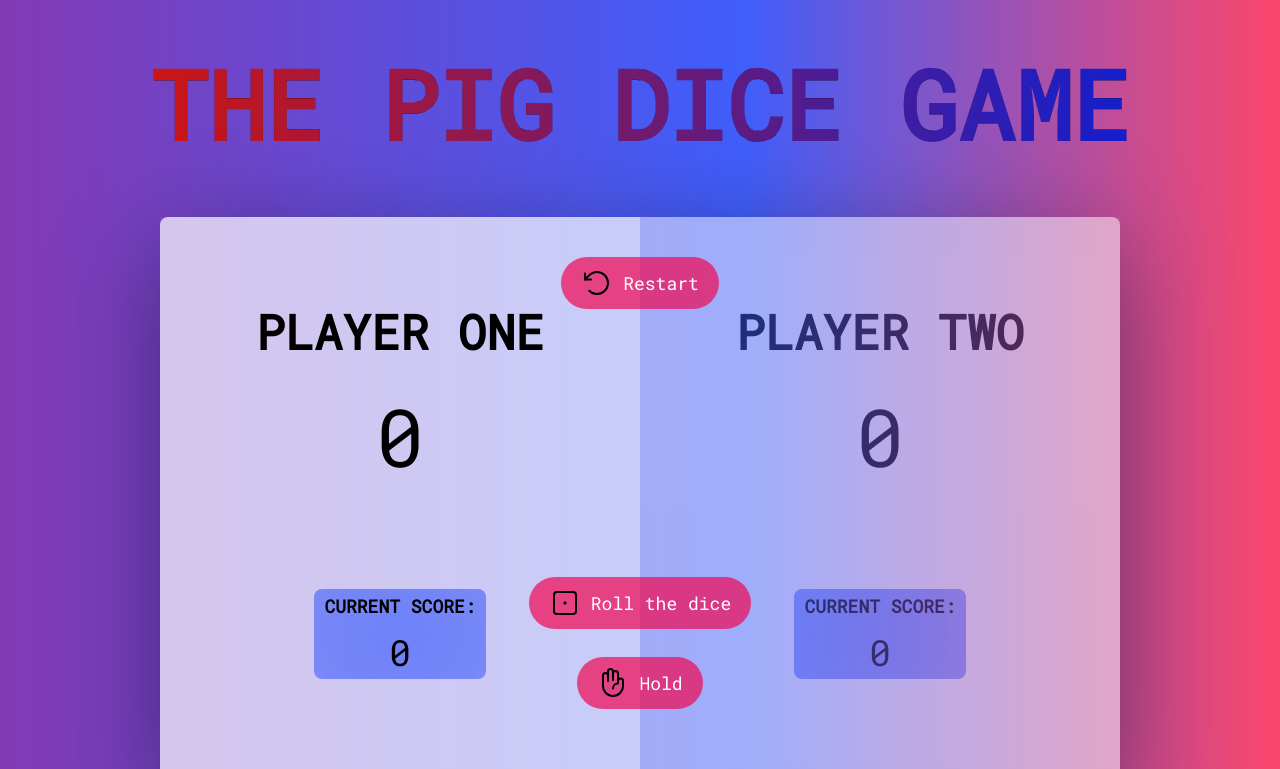
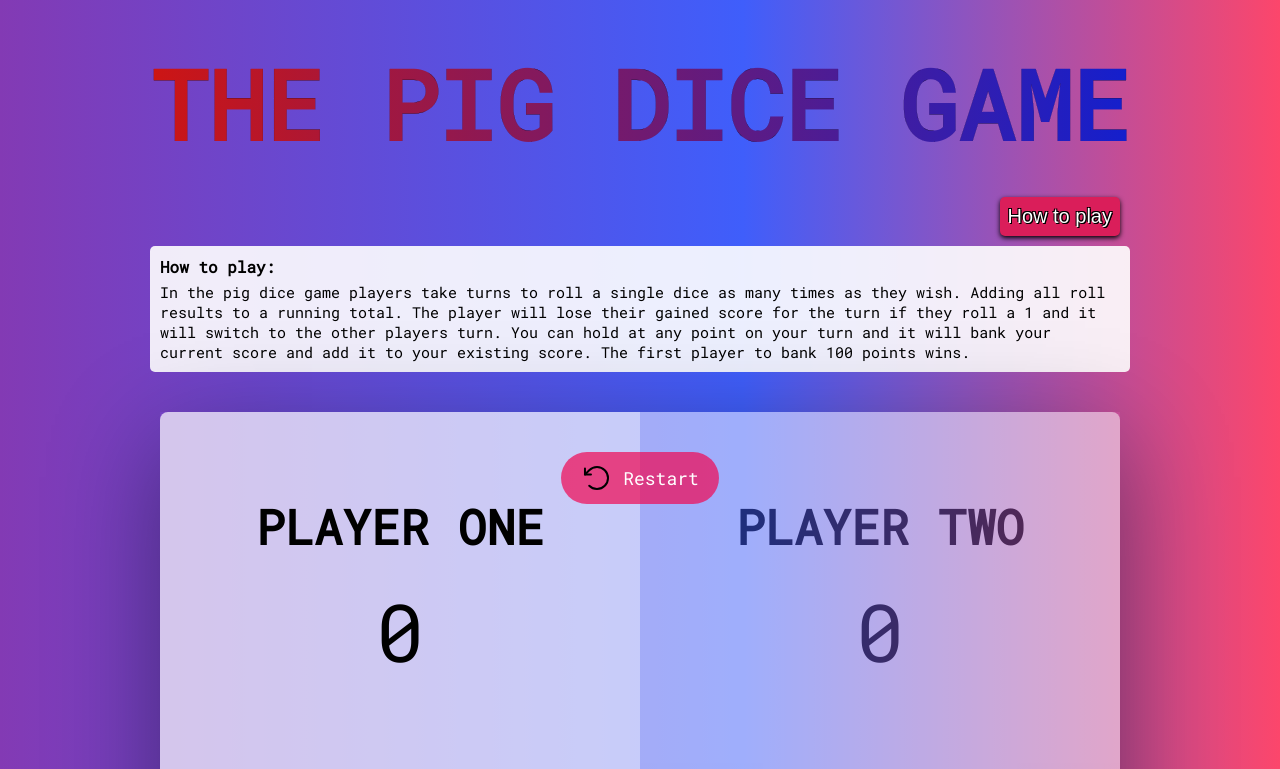
Before and after one commit to SueHafi/pig-dice-game, a plain HTML site: page index.html in a window 1280 px wide. Shown: the top 769 px of the page. Drawn offline with Linux system fonts and the light colour scheme.

Commit message:
started to add "how to play" section

```diff
--- a/index.html
+++ b/index.html
@@ -11,15 +11,30 @@
       rel="stylesheet"
     />
     <link href="./style.css" rel="stylesheet" />
-    <link href="./queries.css" rel="stylesheet" />
     <script src="./script.js" defer></script>
     <title>Pig Dice Game</title>
   </head>
   <body>
     <main class="main-content">
-      <header>
-        <h1 class="header">The pig dice game</h1>
-      </header>
+      <div class="header-container">
+        <header>
+          <h1 class="header">The pig dice game</h1>
+        </header>
+        <button class="instructions-btn" data-id="instructions-button">
+          How to play
+        </button>
+        <div class="instructions-container">
+          <h3 class="instructions-title">How to play:</h3>
+          <p class="instructions-text">
+            In the pig dice game players take turns to roll a single dice as
+            many times as they wish. Adding all roll results to a running total.
+            The player will lose their gained score for the turn if they roll a
+            1 and it will switch to the other players turn. You can hold at any
+            point on your turn and it will bank your current score and add it to
+            your existing score. The first player to bank 100 points wins.
+          </p>
+        </div>
+      </div>
       <div class="outer-container">
         <div class="inner-container">
           <img
--- a/queries.css
+++ /dev/null
@@ -1,71 +0,0 @@
-/* 768 screen sizes and up */
-
-@media (min-width: 48em) {
-  footer {
-    font-size: 1.6rem;
-  }
-
-  .header {
-    font-size: 9.6rem;
-  }
-
-  .outer-container {
-    padding: 20px;
-  }
-
-  .player-container-style {
-    padding: 20px 40px 100px 40px;
-  }
-
-  .player-title {
-    font-size: 4.8rem;
-  }
-
-  .player-score--style {
-    font-size: 8rem;
-  }
-
-  .icon {
-    height: 32px;
-    width: 32px;
-  }
-
-  .button {
-    font-size: 1.8rem;
-    padding: 10px 20px;
-    gap: 10px;
-  }
-  .button--restart {
-    top: 40px;
-  }
-
-  .button--roll {
-    bottom: 150px;
-  }
-
-  .button--hold {
-    bottom: 70px;
-  }
-
-  .current-score-box {
-    height: 90px;
-  }
-
-  .current-score-title {
-    font-size: 1.8rem;
-    margin-bottom: 10px;
-  }
-
-  .current-score--style {
-    font-size: 3.6rem;
-  }
-
-  .dice {
-    height: 120px;
-    top: 20rem;
-  }
-
-  .winner-crown {
-    font-size: 4.8rem;
-  }
-}
--- a/script.js
+++ b/script.js
@@ -1,3 +1,5 @@
+const instructionsBtn = document.querySelector('[data-id="instructions-button"]');
+
 const player1ScoreElement = document.querySelector(
   '[data-id="player-score--1"]'
 );
@@ -28,7 +30,7 @@ const player1CrownElement = document.querySelector(
 const player2CrownElement = document.querySelector(
   '[data-id="winner-crown--2"]'
 );
-
+instructionsBtn.addEventListener("click", handleInstructionsBtnClicked);
 rollButtonElement.addEventListener("click", handleRollTheDiceButtonClicked);
 holdButtonElement.addEventListener("click", handleHoldButtonClicked);
 restartButtonElement.addEventListener("click", handleRestartButtonClicked);
@@ -40,6 +42,17 @@ let player1Score = 0;
 let player2Score = 0;
 
 player1ContainerBackgroundElement.classList.add("active-player");
+
+let instructionsShowing = false;
+function handleInstructionsBtnClicked() {
+  if(!instructionsShowing) {
+    instructionsBtn.textContent='Click me to close';
+    instructionsShowing = true;
+  } else {
+    instructionsBtn.textContent='How to play'
+    instructionsShowing = false;
+  }
+}
 
 function handleRestartButtonClicked() {
   activePlayer = "player1";
--- a/style.css
+++ b/style.css
@@ -20,6 +20,7 @@ body {
     rgba(252, 70, 107, 1) 100%
   );
   font-family: "Roboto Mono", monospace;
+  min-height: 100vh;
 }
 
 footer {
@@ -43,10 +44,17 @@ a:active {
 .main-content {
   display: grid;
   grid-template-rows: 1fr auto 1fr;
-  height: 100%;
+  min-height: 100vh;
   margin: auto;
   max-width: 100rem;
   padding-top: 40px;
+  padding-bottom: 40px;
+  position: relative;
+}
+
+.header-container {
+  display: flex;
+  flex-direction: column;
 }
 
 .header {
@@ -57,10 +65,55 @@ a:active {
   background: #121fcf;
   background: linear-gradient(to left, #121fcf 0%, #cf1512 100%);
   -webkit-background-clip: text;
+  background-clip: text;
   -webkit-text-fill-color: transparent;
   -webkit-text-stroke-width: 0.1px;
   -webkit-text-stroke-color: black;
   margin-bottom: 30px;
+}
+
+.instructions-btn {
+  display: block;
+  background-color: #da1e5a;
+  color: white;
+  text-shadow: -1px -1px 0 black, 1px -1px 0 black, 1px 1px 0 black,
+    1px 1px 0 black;
+  border-radius: 5px;
+  padding: 5px;
+  font-size: 1.4rem;
+  cursor: pointer;
+  border: none;
+  box-shadow: 0px 2px 5px black;
+  margin-top: auto;
+  margin-left: auto;
+  margin-right: 20px;
+  margin-bottom: 10px;
+}
+
+.instructions-btn:hover {
+  background-color: #f73170;
+}
+
+.instructions-btn:active {
+  background-color: #da1e5a;
+}
+
+.instructions-container {
+  background-color: rgba(255, 255, 255, 0.9);
+  margin-left: 10px;
+  margin-right: 10px;
+  margin-bottom: 20px;
+  padding: 10px;
+  border-radius: 5px;
+}
+
+.instructions-title {
+  padding-bottom: 5px;
+  font-size: 1.6rem;
+}
+
+.instructions-text {
+  font-size: 1.5rem;
 }
 
 .outer-container {
@@ -72,7 +125,6 @@ a:active {
   display: flex;
   justify-content: center;
   align-content: center;
-
   position: relative;
   box-shadow: 0 30px 100px rgba(0, 0, 0, 40%);
 }
@@ -218,3 +270,81 @@ a:active {
 .winner-crown--invisible {
   visibility: hidden;
 }
+
+/* media queries */
+
+/* 768 screen sizes and up */
+@media (min-width: 48em) {
+  footer {
+    font-size: 1.6rem;
+  }
+
+  .header {
+    font-size: 9.6rem;
+  }
+
+  .instructions-btn {
+    padding: 8px;
+    font-size: 2rem;
+  }
+
+  .outer-container {
+    padding: 20px;
+  }
+
+  .player-container-style {
+    padding: 20px 40px 100px 40px;
+  }
+
+  .player-title {
+    font-size: 4.8rem;
+  }
+
+  .player-score--style {
+    font-size: 8rem;
+  }
+
+  .icon {
+    height: 32px;
+    width: 32px;
+  }
+
+  .button {
+    font-size: 1.8rem;
+    padding: 10px 20px;
+    gap: 10px;
+  }
+  .button--restart {
+    top: 40px;
+  }
+
+  .button--roll {
+    bottom: 150px;
+  }
+
+  .button--hold {
+    bottom: 70px;
+  }
+
+  .current-score-box {
+    height: 90px;
+  }
+
+  .current-score-title {
+    font-size: 1.8rem;
+    margin-bottom: 10px;
+  }
+
+  .current-score--style {
+    font-size: 3.6rem;
+  }
+
+  .dice {
+    height: 120px;
+    top: 20rem;
+  }
+
+  .winner-crown {
+    font-size: 4.8rem;
+  }
+}
```
